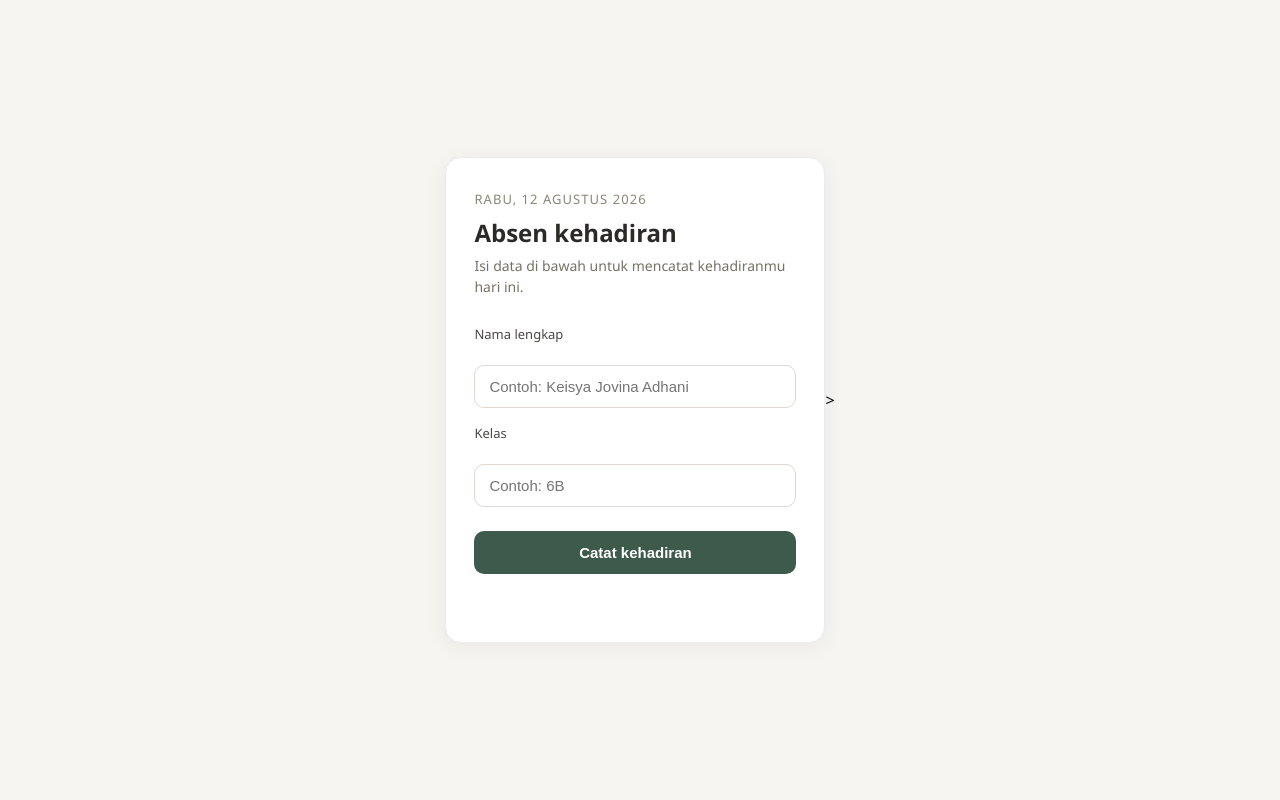
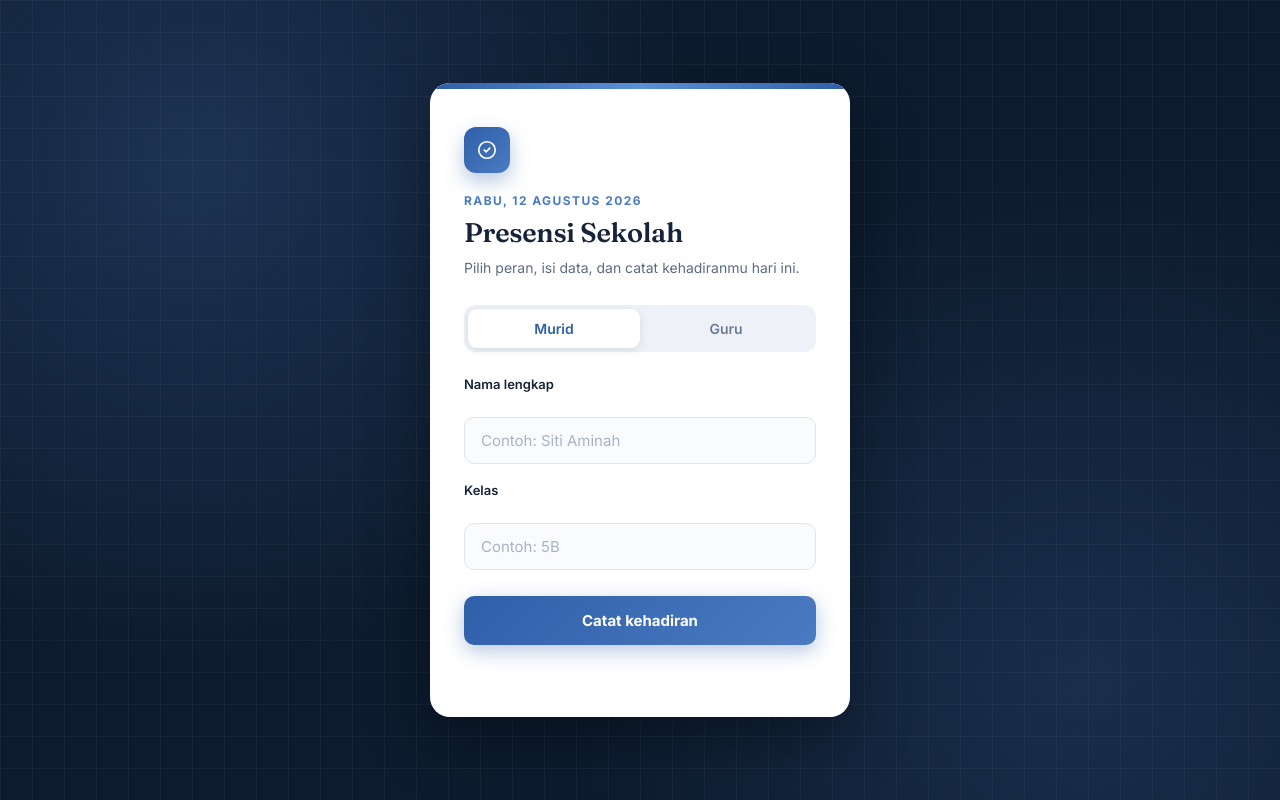
Before and after one commit to cacaocupid-spec/Absensi-Kelas, a plain HTML site: page index.html in a window 1280 px wide. Drawn offline with Linux system fonts and the light colour scheme.

Commit message:
Add files via upload

```diff
--- a/index.html
+++ b/index.html
@@ -3,37 +3,70 @@
   <head>
     <meta charset="UTF-8" />
     <meta name="viewport" content="width=device-width, initial-scale=1.0" />
-    <title>Absensi Kelas</title>
+    <title>Presensi Sekolah</title>
+    <link rel="preconnect" href="https://fonts.googleapis.com" />
+    <link
+      href="https://fonts.googleapis.com/css2?family=Fraunces:opsz,wght@9..144,500;9..144,600;9..144,700&family=Inter:wght@400;500;600;700&display=swap"
+      rel="stylesheet"
+    />
     <link rel="stylesheet" href="style.css" />
   </head>
   <body>
-    <div class="kartu-absen">
+    <div class="kartu-presensi">
+      <div class="lencana">
+        <svg
+          width="22"
+          height="22"
+          viewBox="0 0 24 24"
+          fill="none"
+          xmlns="http://www.w3.org/2000/svg"
+        >
+          <path
+            d="M9 12L11 14L15 10M21 12C21 16.9706 16.9706 21 12 21C7.02944 21 3 16.9706 3 12C3 7.02944 7.02944 3 12 3C16.9706 3 21 7.02944 21 12Z"
+            stroke="currentColor"
+            stroke-width="1.8"
+            stroke-linecap="round"
+            stroke-linejoin="round"
+          />
+        </svg>
+      </div>
       <p class="eyebrow" id="tanggal-hari-ini"></p>
-      <h1>Absen kehadiran</h1>
+      <h1>Presensi Sekolah</h1>
       <p class="subteks">
-        Isi data di bawah untuk mencatat kehadiranmu hari ini.
+        Pilih peran, isi data, dan catat kehadiranmu hari ini.
       </p>
 
-      <form id="form-absen">
+      <div class="pemilih-peran">
+        <button type="button" class="opsi-peran aktif" data-peran="Murid">
+          Murid
+        </button>
+        <button type="button" class="opsi-peran" data-peran="Guru">Guru</button>
+      </div>
+
+      <form id="form-presensi">
+        <input type="hidden" id="peran" value="Murid" />
+
         <label for="nama">Nama lengkap</label>
         <input
           type="text"
           id="nama"
           name="nama"
-          placeholder="Contoh: Keisya Jovina Adhani"
+          placeholder="Contoh: Siti Aminah"
           required
         />
 
-        <label for="kelas">Kelas</label>
+        <label for="kelasMapel" id="label-kelas-mapel">Kelas</label>
         <input
           type="text"
-          id="kelas"
-          name="kelas"
-          placeholder="Contoh: 6B"
+          id="kelasMapel"
+          name="kelasMapel"
+          placeholder="Contoh: 5B"
           required
         />
 
-        <button type="submit" id="btn-submit">Catat kehadiran</button>
+        <button type="submit" id="btn-submit">
+          <span id="teks-tombol">Catat kehadiran</span>
+        </button>
       </form>
 
       <p id="pesan-status"></p>
@@ -42,4 +75,3 @@
     <script src="script.js"></script>
   </body>
 </html>
->
--- a/script.js
+++ b/script.js
@@ -1,4 +1,4 @@
-// GANTI dengan Web App URL yang kamu dapat dari Apps Script tadi
+// GANTI dengan Web App URL dari Apps Script kamu
 const URL_APPS_SCRIPT =
   "https://script.google.com/macros/s/AKfycbz-FZJP9YsXr2Jk-f-lFvUMAKoSa4S5xeDAuO7uZZZSwCypsCD4s0CLgOxb6fH1Vg_0YA/exec";
 
@@ -36,34 +36,71 @@ document.getElementById("tanggal-hari-ini").textContent =
   " " +
   sekarang.getFullYear();
 
-// Ambil elemen-elemen yang kita butuhkan
-const form = document.getElementById("form-absen");
+// Elemen-elemen yang kita butuhkan
+const tombolPeran = document.querySelectorAll(".opsi-peran");
+const inputPeran = document.getElementById("peran");
+const labelKelasMapel = document.getElementById("label-kelas-mapel");
+const inputKelasMapel = document.getElementById("kelasMapel");
+const form = document.getElementById("form-presensi");
 const btnSubmit = document.getElementById("btn-submit");
+const teksTombol = document.getElementById("teks-tombol");
 const pesanStatus = document.getElementById("pesan-status");
 
+// Logika toggle Guru / Murid
+tombolPeran.forEach(function (tombol) {
+  tombol.addEventListener("click", function () {
+    // Hapus class 'aktif' dari semua tombol, lalu kasih ke yang diklik
+    tombolPeran.forEach(function (t) {
+      t.classList.remove("aktif");
+    });
+    tombol.classList.add("aktif");
+
+    const peranTerpilih = tombol.getAttribute("data-peran");
+    inputPeran.value = peranTerpilih;
+
+    // Sesuaikan label & placeholder field kedua tergantung peran
+    if (peranTerpilih === "Guru") {
+      labelKelasMapel.textContent = "Mata pelajaran / Jabatan";
+      inputKelasMapel.placeholder = "Contoh: Guru Matematika";
+    } else {
+      labelKelasMapel.textContent = "Kelas";
+      inputKelasMapel.placeholder = "Contoh: 5B";
+    }
+  });
+});
+
+// Submit form
 form.addEventListener("submit", function (event) {
-  event.preventDefault(); // mencegah halaman reload saat submit
+  event.preventDefault();
 
+  const peran = inputPeran.value;
   const nama = document.getElementById("nama").value.trim();
-  const kelas = document.getElementById("kelas").value.trim();
+  const kelasMapel = inputKelasMapel.value.trim();
 
-  if (!nama || !kelas) {
-    tampilkanPesan("Nama dan kelas wajib diisi.", "gagal");
+  if (!nama || !kelasMapel) {
+    tampilkanPesan("Semua kolom wajib diisi.", "gagal");
     return;
   }
 
   btnSubmit.disabled = true;
-  btnSubmit.textContent = "Mengirim...";
+  teksTombol.textContent = "Mengirim...";
 
   fetch(URL_APPS_SCRIPT, {
     method: "POST",
-    mode: "no-cors", // wajib, karena Apps Script tidak mengirim header CORS
+    mode: "no-cors",
     headers: { "Content-Type": "text/plain" },
-    body: JSON.stringify({ nama: nama, kelas: kelas }),
+    body: JSON.stringify({ peran: peran, nama: nama, kelasMapel: kelasMapel }),
   })
     .then(function () {
-      tampilkanPesan("Absen berhasil, " + nama + "! Terima kasih.", "sukses");
+      tampilkanPesan("Presensi berhasil dicatat, " + nama + "!", "sukses");
       form.reset();
+      inputPeran.value = "Murid"; // reset toggle ke default
+      tombolPeran.forEach(function (t) {
+        t.classList.remove("aktif");
+      });
+      tombolPeran[0].classList.add("aktif");
+      labelKelasMapel.textContent = "Kelas";
+      inputKelasMapel.placeholder = "Contoh: 5B";
     })
     .catch(function () {
       tampilkanPesan(
@@ -73,7 +110,7 @@ form.addEventListener("submit", function (event) {
     })
     .finally(function () {
       btnSubmit.disabled = false;
-      btnSubmit.textContent = "Catat kehadiran";
+      teksTombol.textContent = "Catat kehadiran";
     });
 });
 
--- a/style.css
+++ b/style.css
@@ -5,8 +5,14 @@
 }
 
 body {
-  font-family: "Segoe UI", system-ui, sans-serif;
-  background: #f7f5f2;
+  font-family: 'Inter', system-ui, sans-serif;
+  background-color: #0d1b2e;
+  background-image:
+    radial-gradient(circle at 15% 20%, rgba(74, 123, 194, 0.25), transparent 40%),
+    radial-gradient(circle at 85% 85%, rgba(74, 123, 194, 0.2), transparent 40%),
+    linear-gradient(rgba(255,255,255,0.04) 1px, transparent 1px),
+    linear-gradient(90deg, rgba(255,255,255,0.04) 1px, transparent 1px);
+  background-size: auto, auto, 32px 32px, 32px 32px;
   min-height: 100vh;
   display: flex;
   align-items: center;
@@ -14,100 +20,169 @@ body {
   padding: 24px;
 }
 
-.kartu-absen {
+.kartu-presensi {
+  position: relative;
   background: #ffffff;
   width: 100%;
-  max-width: 380px;
-  padding: 32px 28px;
-  border-radius: 16px;
-  box-shadow: 0 4px 24px rgba(0, 0, 0, 0.06);
-  border: 1px solid #ececec;
+  max-width: 420px;
+  padding: 44px 34px 34px;
+  border-radius: 20px;
+  box-shadow: 0 20px 60px rgba(0, 0, 0, 0.35);
+  overflow: hidden;
+}
+
+.kartu-presensi::before {
+  content: "";
+  position: absolute;
+  top: 0;
+  left: 0;
+  right: 0;
+  height: 6px;
+  background: linear-gradient(90deg, #2f5fa8, #5b8fd6, #2f5fa8);
+}
+
+.lencana {
+  width: 46px;
+  height: 46px;
+  border-radius: 12px;
+  background: linear-gradient(135deg, #2f5fa8, #4a7bc2);
+  display: flex;
+  align-items: center;
+  justify-content: center;
+  color: #ffffff;
+  margin-bottom: 20px;
+  box-shadow: 0 8px 20px rgba(47, 95, 168, 0.35);
 }
 
 .eyebrow {
-  font-size: 13px;
-  color: #8a8578;
+  font-size: 12px;
+  color: #4a7bc2;
   text-transform: uppercase;
-  letter-spacing: 0.08em;
+  letter-spacing: 0.12em;
+  font-weight: 700;
   margin-bottom: 8px;
 }
 
 h1 {
-  font-size: 24px;
+  font-family: 'Fraunces', serif;
+  font-size: 27px;
   font-weight: 600;
-  color: #2b2a27;
-  margin-bottom: 6px;
+  color: #16233b;
+  margin-bottom: 8px;
+  letter-spacing: -0.01em;
 }
 
 .subteks {
   font-size: 14px;
-  color: #767267;
-  margin-bottom: 28px;
-  line-height: 1.5;
+  color: #5c6b84;
+  margin-bottom: 26px;
+  line-height: 1.6;
+}
+
+.pemilih-peran {
+  display: flex;
+  background: #eef2f8;
+  border-radius: 12px;
+  padding: 4px;
+  margin-bottom: 24px;
+}
+
+.opsi-peran {
+  flex: 1;
+  padding: 11px;
+  border: none;
+  background: transparent;
+  border-radius: 9px;
+  font-family: 'Inter', sans-serif;
+  font-size: 14px;
+  font-weight: 600;
+  color: #6b7a93;
+  cursor: pointer;
+  transition: all 0.2s ease;
+}
+
+.opsi-peran.aktif {
+  background: #ffffff;
+  color: #2f5fa8;
+  box-shadow: 0 2px 8px rgba(22, 35, 59, 0.12);
 }
 
 form {
   display: flex;
   flex-direction: column;
-  gap: 16px;
+  gap: 18px;
 }
 
 label {
   font-size: 13px;
-  font-weight: 500;
-  color: #4a4842;
-  margin-bottom: 6px;
+  font-weight: 600;
+  color: #16233b;
+  margin-bottom: 7px;
   display: block;
 }
 
-input {
+input[type="text"] {
   width: 100%;
-  padding: 12px 14px;
-  border: 1px solid #ddd9d0;
+  padding: 13px 16px;
+  border: 1.5px solid #dde4ee;
   border-radius: 10px;
+  font-family: 'Inter', sans-serif;
   font-size: 15px;
-  color: #2b2a27;
+  color: #16233b;
+  background: #fafbfd;
   outline: none;
-  transition: border-color 0.15s ease;
+  transition: all 0.2s ease;
 }
 
-input:focus {
-  border-color: #6b8a7a;
+input[type="text"]::placeholder {
+  color: #a7b3c5;
 }
 
-button {
+input[type="text"]:focus {
+  border-color: #4a7bc2;
+  background: #ffffff;
+  box-shadow: 0 0 0 4px rgba(74, 123, 194, 0.12);
+}
+
+button[type="submit"] {
   margin-top: 8px;
-  padding: 13px;
-  background: #3d5a4c;
+  padding: 15px;
+  background: linear-gradient(135deg, #2f5fa8, #4a7bc2);
   color: #ffffff;
   border: none;
   border-radius: 10px;
+  font-family: 'Inter', sans-serif;
   font-size: 15px;
-  font-weight: 600;
+  font-weight: 700;
   cursor: pointer;
-  transition: background 0.15s ease;
+  transition: all 0.2s ease;
+  box-shadow: 0 6px 20px rgba(47, 95, 168, 0.35);
 }
 
-button:hover {
-  background: #2f4a3d;
+button[type="submit"]:hover {
+  transform: translateY(-1px);
+  box-shadow: 0 8px 24px rgba(47, 95, 168, 0.45);
 }
 
-button:disabled {
-  background: #a9b6ae;
+button[type="submit"]:disabled {
+  background: #b7c3d6;
+  box-shadow: none;
   cursor: not-allowed;
+  transform: none;
 }
 
 #pesan-status {
-  margin-top: 16px;
+  margin-top: 18px;
   font-size: 14px;
+  font-weight: 500;
   text-align: center;
   min-height: 20px;
 }
 
 #pesan-status.sukses {
-  color: #3d5a4c;
+  color: #1f7a4d;
 }
 
 #pesan-status.gagal {
-  color: #b3492f;
+  color: #c0432e;
 }
```
